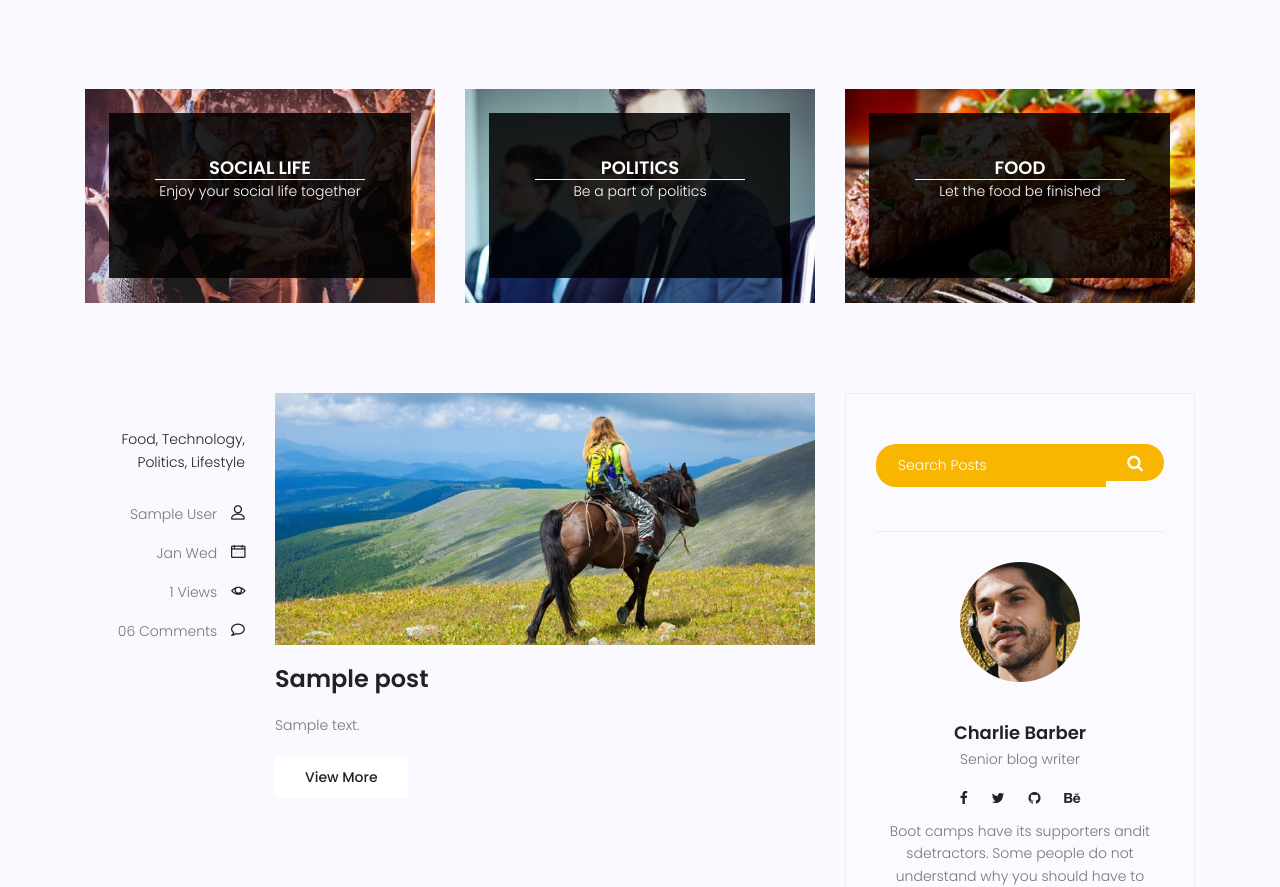
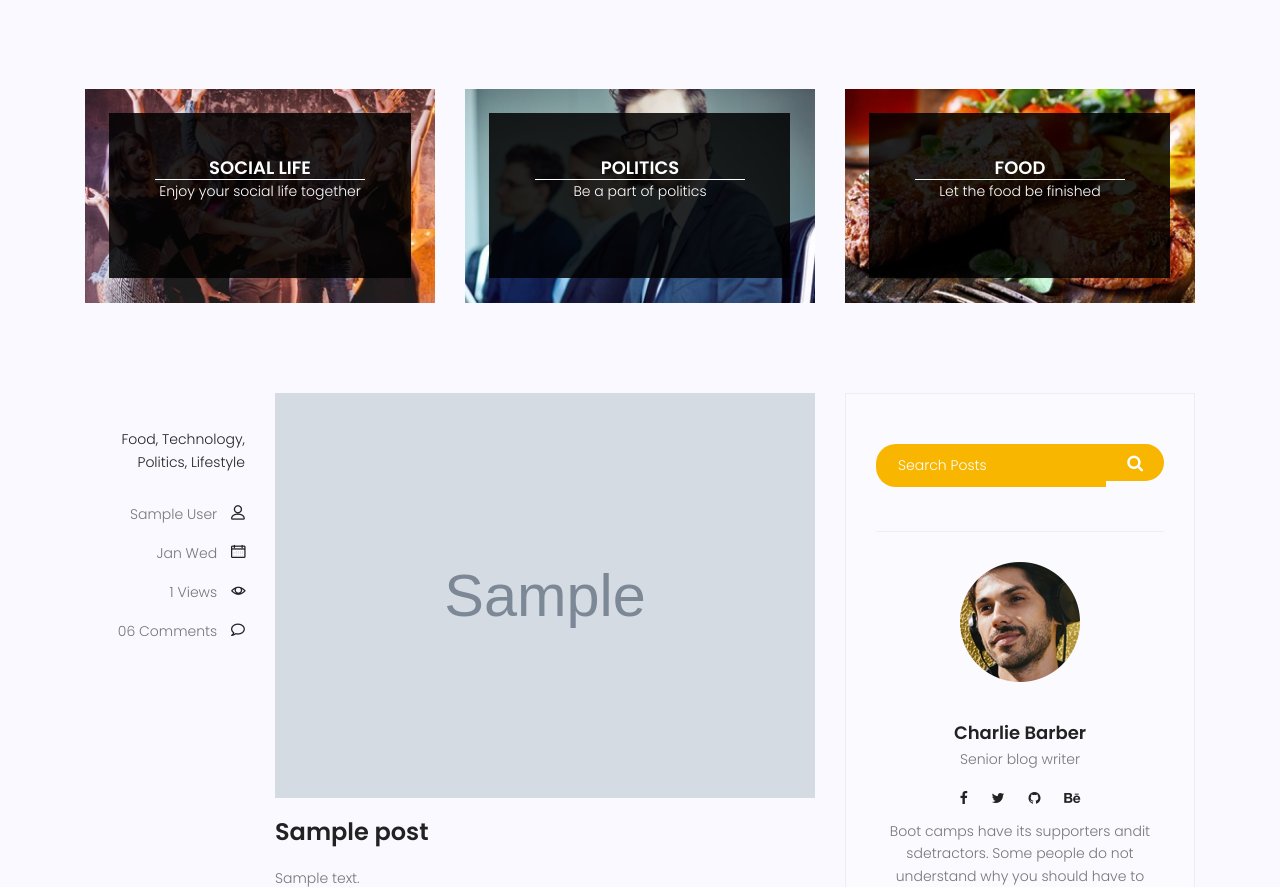
Before and after one commit to hesam-sa/mysite, a Django app: page /blog/ in a window 1280 px wide. Shown: the part 689-1576 px from the top of the page. Run offline with Django 5.2, Linux system fonts and the light colour scheme; tables that the repository leaves empty hold one stand-in row (values such as "Sample post"); grey boxes marked "Sample" are stand-in pictures; some libraries are stand-ins or nearby versions.

Commit message:
add image field
images field added and make apear on pages

```diff
--- a/blog/models.py
+++ b/blog/models.py
@@ -3,7 +3,7 @@ from django.contrib.auth.models import User
 
 # Create your models here.
 class Post(models.Model):
-    # images
+    image = models.ImageField(upload_to='blog/',default='blog/default.jpg')
     author = models.ForeignKey(User,on_delete=models.SET_NULL,null=True)
     title = models.CharField(max_length=255)
     content = models.TextField()
--- a/requirements.txt
+++ b/requirements.txt
@@ -1,4 +1,6 @@
 asgiref==3.8.1
 Django==5.0.6
+django-icons==24.3
+pillow==10.4.0
 sqlparse==0.5.0
 tzdata==2024.1
--- a/templates/blog/blog-home.html
+++ b/templates/blog/blog-home.html
@@ -147,7 +147,7 @@
 						</div>
 						<div class="col-lg-9 col-md-9 ">
 							<div class="feature-img">
-								<img class="img-fluid" src="{% static 'img/blog/feature-img1.jpg' %}" alt="">
+								<img class="img-fluid" src= {{post.image.url}} alt="">
 							</div>
 							<a class="posts-title" href="{% url 'blog:single' pid=post.id %}">
 
--- a/templates/blog/blog-single.html
+++ b/templates/blog/blog-single.html
@@ -60,7 +60,7 @@
 							<div class="single-post row">
 								<div class="col-lg-12">
 									<div class="feature-img">
-										<img class="img-fluid" src="{% static 'img/blog/feature-img1.jpg' %}" alt="">
+										<img class="img-fluid" src={{post.image.url}} alt="">
 									</div>
 								</div>
 								<div class="col-lg-3  col-md-3 meta-details">
@@ -71,7 +71,7 @@
 										<li><a href="#">Lifestyle</a></li>
 									</ul>
 									<div class="user-details row">
-										<p class="user-name col-lg-12 col-md-12 col-6"><a href="#">Mark wiens</a> <span class="lnr lnr-user"></span></p>
+										<p class="user-name col-lg-12 col-md-12 col-6"><a href="#">{{post.author.get_full_name}}</a> <span class="lnr lnr-user"></span></p>
 										<p class="date col-lg-12 col-md-12 col-6"><a href="#">12 Dec, 2017</a> <span class="lnr lnr-calendar-full"></span></p>
 										<p class="view col-lg-12 col-md-12 col-6"><a href="#">{{post.counted_view}} Views</a> <span class="lnr lnr-eye"></span></p>
 										<p class="comments col-lg-12 col-md-12 col-6"><a href="#">06 Comments</a> <span class="lnr lnr-bubble"></span></p>
```
Also changed, not shown: blog/migrations/0004_post_image.py (added), media/blog/d1.jpg (added), media/blog/d2.jpg (added), media/blog/default.jpg (added).
